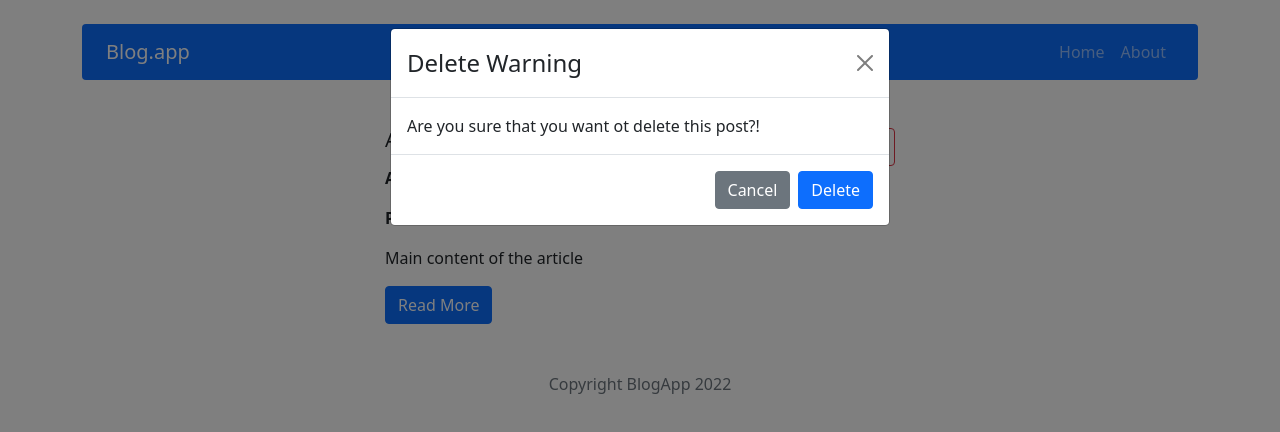
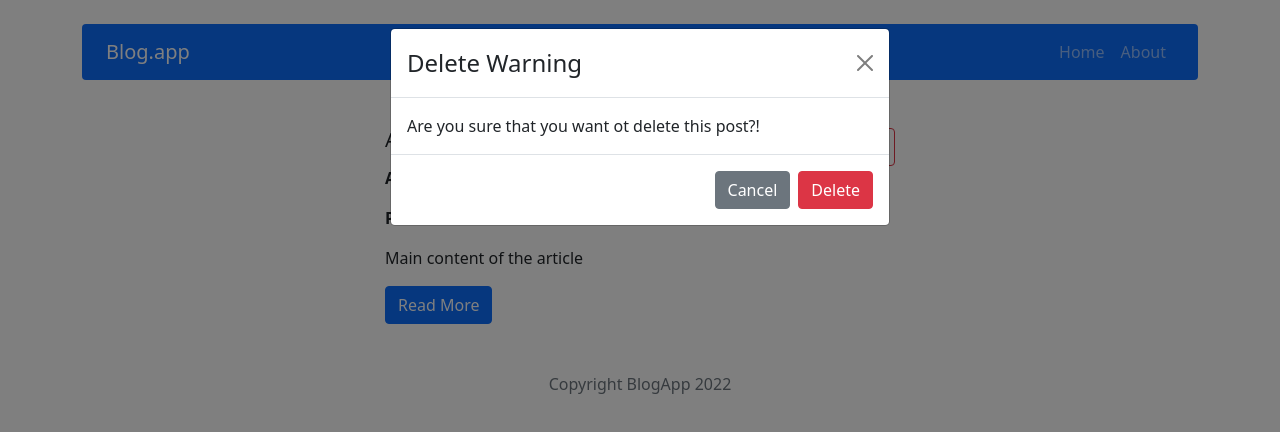
Before and after one commit to arcinech/crud-app, a React (Create React App) app: page /post/1 in a window 1280 px wide. Both pictures are taken after a click on the button "Delete". Shown: the top 432 px of the page. Built offline with nearby package versions, Linux system fonts and the light colour scheme.

Commit message:
Add: modal with state for it in redux store

```diff
--- a/src/components/common/PostCard/PostCard.js
+++ b/src/components/common/PostCard/PostCard.js
@@ -1,9 +1,11 @@
 import Button from "react-bootstrap/Button";
 import Card from "react-bootstrap/Card"
+import { useDispatch } from "react-redux";
 import { Link, useParams } from "react-router-dom";
+import { showModal } from "../../../redux/showModalRedux";
 
-const PostCard = ({id, title, author, publishedDate, shortDescription, content, handleShow}) => {
-
+const PostCard = ({id, title, author, publishedDate, shortDescription, content}) => {
+    const dispatch = useDispatch();
     const urlParam = useParams();
     const urlCheck = (url) => (Object.keys(url).length === 0);
 
@@ -12,6 +14,10 @@ const PostCard = ({id, title, author, publishedDate, shortDescription, content,
         if (urlCheck(url)) return<Card.Text>{shortDescription}</Card.Text>
         return <Card.Text>{content}</Card.Text>
     }
+
+    const handleShow = () => {
+      dispatch(showModal(true))
+    };
 
 
     return (
--- /dev/null
+++ b/src/components/features/DeleteModal/DeleteModal.js
@@ -0,0 +1,41 @@
+import Modal from 'react-bootstrap/Modal';
+import Button from 'react-bootstrap/Button';
+import { modalState, hideModal } from '../../../redux/showModalRedux';
+import { useDispatch, useSelector } from 'react-redux';
+import { deletePost } from '../../../redux/postsRedux';
+
+const DeleteModal = ({id}) => {
+
+  const show = useSelector(modalState);
+  const dispatch = useDispatch();
+
+  const handleClose = () => {
+    dispatch(hideModal(false));
+  };
+
+  const handleDelete = () => {
+    dispatch(deletePost(id))
+  }
+
+  return (
+    <Modal
+      show={show}
+      onHide={handleClose}
+    >
+    <Modal.Header closeButton>
+      <Modal.Title>Delete Warning</Modal.Title>
+    </Modal.Header>
+    <Modal.Body>Are you sure that you want ot delete this post?!</Modal.Body>
+    <Modal.Footer>
+      <Button variant="secondary" onClick={handleClose}>
+        Cancel
+      </Button>
+      <Button variant="danger" onClick={handleDelete}>
+        Delete
+      </Button>
+    </Modal.Footer>
+  </Modal>
+  )
+}
+
+export default DeleteModal;
--- a/src/components/features/PostList/PostList.js
+++ b/src/components/features/PostList/PostList.js
@@ -1,6 +1,5 @@
 import { useSelector } from "react-redux";
 import { getAllPosts } from "../../../redux/postsRedux.js";
-import {Link} from "react-router-dom";
 import Row from 'react-bootstrap/Row'
 import Col from 'react-bootstrap/Col';
 import PostCard from "../../common/PostCard/PostCard.js";
--- a/src/components/pages/SinglePost/SinglePost.js
+++ b/src/components/pages/SinglePost/SinglePost.js
@@ -1,48 +1,22 @@
-import { useSelector, useDispatch } from "react-redux";
+import { useSelector } from "react-redux";
 import { useParams, Navigate } from "react-router-dom";
 import { getPostById } from "../../../redux/postsRedux";
 import PostCard from "../../common/PostCard/PostCard";
 import styles from './SinglePost.module.scss'
-import Modal from 'react-bootstrap/Modal';
-import Button from 'react-bootstrap/Button';
-import { useState } from 'react'
-import { deleteCard } from "../../../redux/postsRedux";
+import DeleteModal from '../../features/DeleteModal/DeleteModal'
 
 const SinglePost = () => {
   const {id} = useParams();
-  const dispatch = useDispatch();
 
   const post = useSelector(state => getPostById(state, id));
-
-  const [show, setShow] = useState(false);
-
-  const handleClose = () => setShow(false);
-  const handleShow = () => setShow(true);
-
-  const handleDelete = () => {
-    dispatch(deleteCard(post.id));
-  };
 
   if (!post) {return <Navigate to="/" />}
   else return (
     <>
       <article className={`${styles.contentWidth} mx-auto`}>
-        <PostCard {...post} handleShow={handleShow}/>
+        <PostCard {...post}/>
+        <DeleteModal id={id} />
       </article>
-      <Modal show={show} onHide={handleClose}>
-        <Modal.Header closeButton>
-          <Modal.Title>Delete Warning</Modal.Title>
-        </Modal.Header>
-        <Modal.Body>Are you sure that you want ot delete this post?!</Modal.Body>
-        <Modal.Footer>
-          <Button variant="secondary" onClick={handleClose}>
-            Cancel
-          </Button>
-          <Button variant="primary" onClick={handleDelete}>
-            Delete
-          </Button>
-        </Modal.Footer>
-      </Modal>
     </>
   );
 
--- a/src/redux/initialState.js
+++ b/src/redux/initialState.js
@@ -33,6 +33,7 @@ const initialState = {
       author: 'Frank Nitti'
     }
   ],
+  modal: false,
 };
 
 export default initialState;
--- a/src/redux/postsRedux.js
+++ b/src/redux/postsRedux.js
@@ -3,10 +3,10 @@ export const getAllPosts = ({posts}) => posts;
 export const getPostById = ({posts}, id) => posts.find(post => post.id === id);
 // actions
 const createActionName = actionName => `app/posts/${actionName}`;
-const DELETE_POST = createActionName('DELETE_CARD');
+const DELETE_POST = createActionName('DELETE_POST');
 
 // action creators
-export const deleteCard = payload => ({type:DELETE_POST, payload});
+export const deletePost = payload => ({type:DELETE_POST, payload});
 
 const postsReducer = (statePart = [], action) => {
   switch (action.type) {
--- /dev/null
+++ b/src/redux/showModalRedux.js
@@ -0,0 +1,22 @@
+
+export const modalState = ({modal}) => modal;
+
+const createActionName = actionName => `app/modal/${actionName}`;
+const SHOW_MODAL = createActionName('SHOW_MODAL');
+const HIDE_MODAL = createActionName('HIDE_MODAL');
+
+export const showModal = payload => ({type:SHOW_MODAL, payload});
+export const hideModal = payload => ({type:HIDE_MODAL, payload});
+
+const modalReducer = (statePart = Boolean, action) => {
+  switch(action.type) {
+    case SHOW_MODAL:
+      return action.payload;
+    case HIDE_MODAL:
+      return action.payload;
+    default:
+      return statePart;
+  };
+};
+
+export default modalReducer;
--- a/src/redux/store.js
+++ b/src/redux/store.js
@@ -1,9 +1,11 @@
 import { createStore, combineReducers } from 'redux';
 import initialState from './initialState';
 import postsReducer from './postsRedux';
+import modalReducer from './showModalRedux';
 
 const subreducers = {
   posts: postsReducer,
+  modal: modalReducer,
 };
 
 const reducer = combineReducers(subreducers);
```
